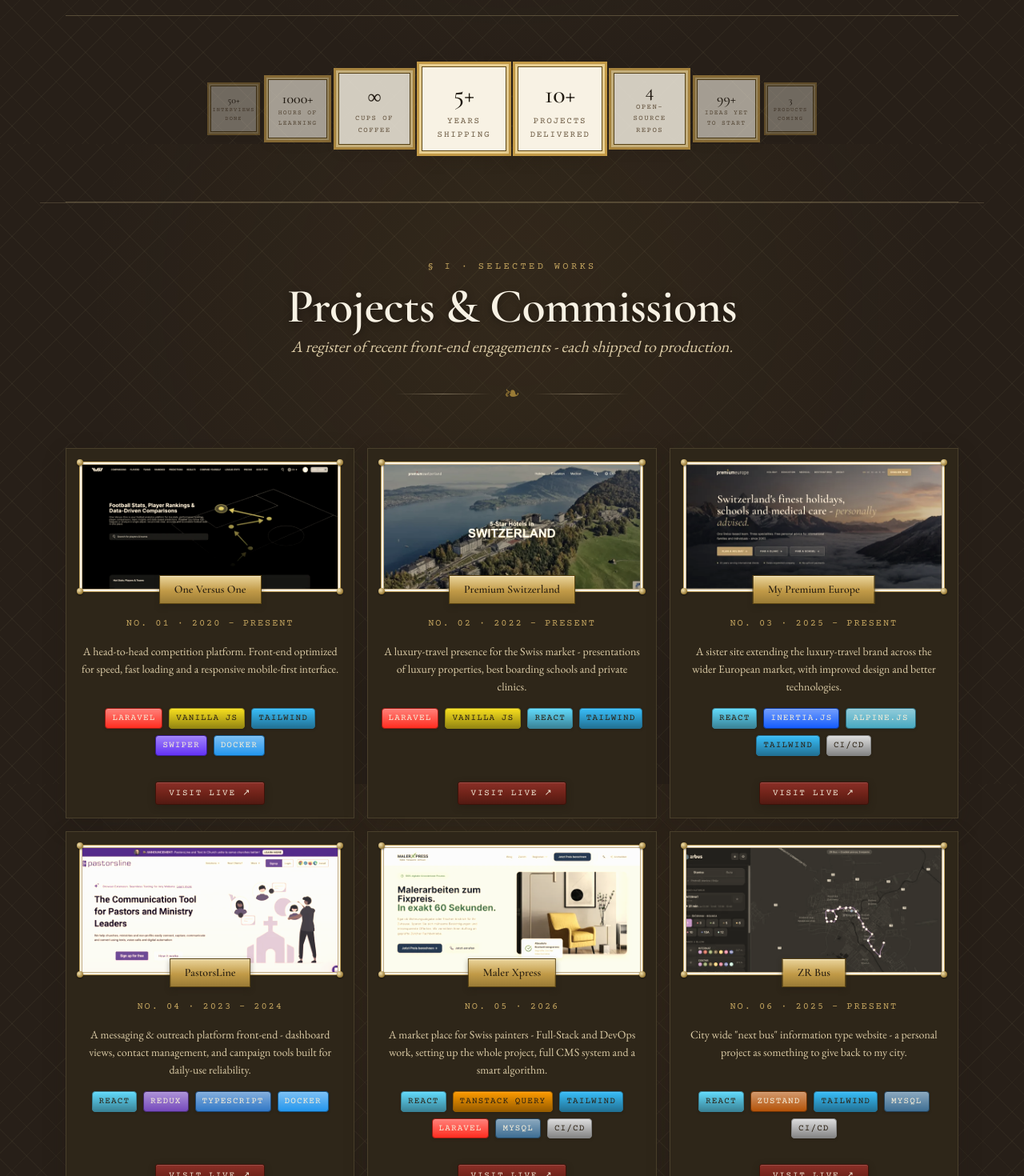
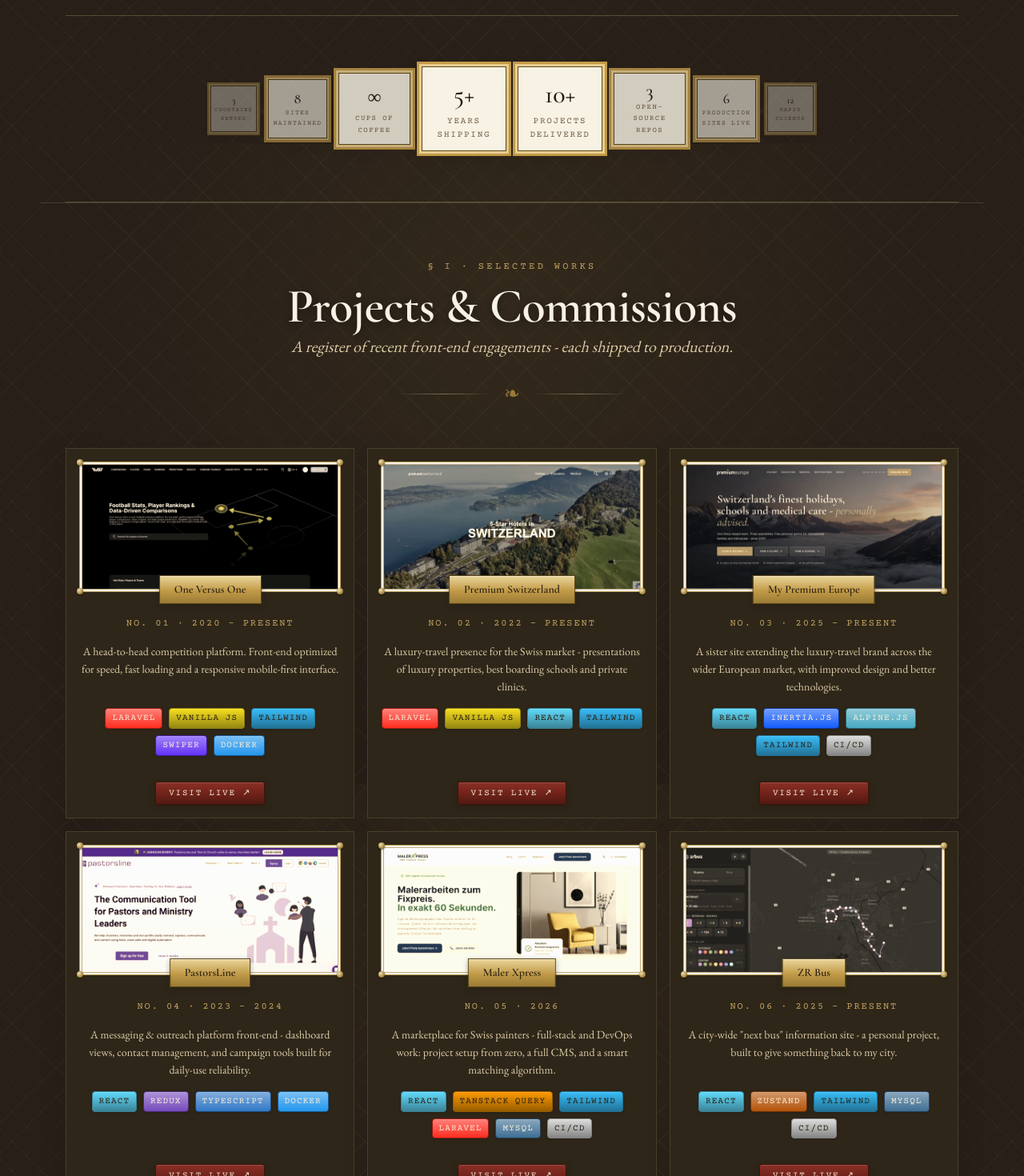
Before and after one commit to nikoladubica/portfolio-showcase, a React (Vite) app: page / in a window 1280 px wide. Shown: the part 620-2090 px from the top of the page at 80% size. Built offline with nearby package versions, Linux system fonts and the light colour scheme; no server answers; a web font is replaced by a local one.

Commit message:
Copy polish across projects and hero, rework the stats row to be client-facing

```diff
--- a/src/components/hero.jsx
+++ b/src/components/hero.jsx
@@ -32,7 +32,7 @@ const Hero = () => {
                         <span aria-hidden="true">Front-End Developer</span>
                     </h1>
                     <p className="text-md text-paper-200 max-w-[60ch] leading-[1.4]! dropcap mt-5!">
-                        I am a developer who builds web apps that are fast to load and pleasant to use. What pulled me into front-end work was that it sits exactly between two things I like: design and making things (which turned to programming). I love turning a rough idea into something people click on every day.
+                        I am a developer who builds web apps that are fast to load and pleasant to use. What pulled me into front-end work was that it sits exactly between two things I love: design, and making things - which, over time, turned into programming. I love turning a rough idea into something people click on every day.
                     </p>
                     <div className="flex gap-3 mt-5 flex-wrap">
                         <a className="btn btn--solid" href="#works">See the Work</a>
--- a/src/data/projects.js
+++ b/src/data/projects.js
@@ -48,7 +48,7 @@ export const projects = [
         image: '/img/projects/maler-xpress.webp',
         url: 'https://maler-xpress.ch',
         description:
-            'A market place for Swiss painters - Full-Stack and DevOps work, setting up the whole project, full CMS system and a smart algorithm.',
+            'A marketplace for Swiss painters - full-stack and DevOps work: project setup from zero, a full CMS, and a smart matching algorithm.',
         tags: ['React', 'Tanstack Query', 'Tailwind', 'Laravel', 'MySQL', 'CI/CD']
     },
     {
@@ -58,17 +58,16 @@ export const projects = [
         image: '/img/projects/zr-bus.webp',
         url: 'https://zrbus.ddns.net',
         description:
-            'City wide "next bus" information type website - a personal project as something to give back to my city.',
+            'A city-wide "next bus" information site - a personal project, built to give something back to my city.',
         tags: ['React', 'Zustand', 'Tailwind', 'MySQL', 'CI/CD']
     }
 ]
 
-// ☞ Replace with real repositories
 export const openSourceProjects = [
     {
         name: 'c-calendar',
         url: 'https://github.com/nikoladubica/c-calendar',
-        description: 'No-AI, only small documentation, hand coded project - something to keep the brain cells working.',
+        description: 'No-AI, only small documentation, hand-coded project - something to keep the brain cells working.',
         tags: ['Programming Language C']
     },
     {
@@ -80,20 +79,22 @@ export const openSourceProjects = [
     {
         name: 'meta-ai-builder',
         url: 'https://github.com/nikoladubica/meta-ai-builder',
-        description: 'Simple app that uses OpenAI, Claude or Gemini API key and allow the users to create metas for their website.',
+        description: 'A small app that takes an OpenAI, Claude, or Gemini API key and lets users generate meta tags for their website.',
         tags: ['React', 'Node.js', 'MySQL']
     }
 ]
 
+// ☞ Placeholder values - confirm real numbers with Nikola before shipping (marked ☞ below).
+// Open-Source Repos is derived from openSourceProjects.length so it can never drift from the list.
 export const stats = [
-    { val: '50+', lab: 'Interviews Done' },
-    { val: '1000+', lab: 'Hours of Learning' },
+    { val: '3', lab: 'Countries Served' },        // ☞ placeholder
+    { val: '8', lab: 'Sites Maintained' },        // ☞ placeholder
     { val: '∞', lab: 'Cups of Coffee' },
     { val: '5+', lab: 'Years Shipping' },
     { val: '10+', lab: 'Projects Delivered' },
-    { val: '4', lab: 'Open-Source Repos' },
-    { val: '99+', lab: 'Ideas Yet to start' },
-    { val: '3', lab: 'Products Coming' },
+    { val: String(openSourceProjects.length), lab: 'Open-Source Repos' },
+    { val: '6', lab: 'Production Sites Live' },    // ☞ placeholder
+    { val: '12', lab: 'Happy Clients' },          // ☞ placeholder
 ]
 
 export const skills = [
```
